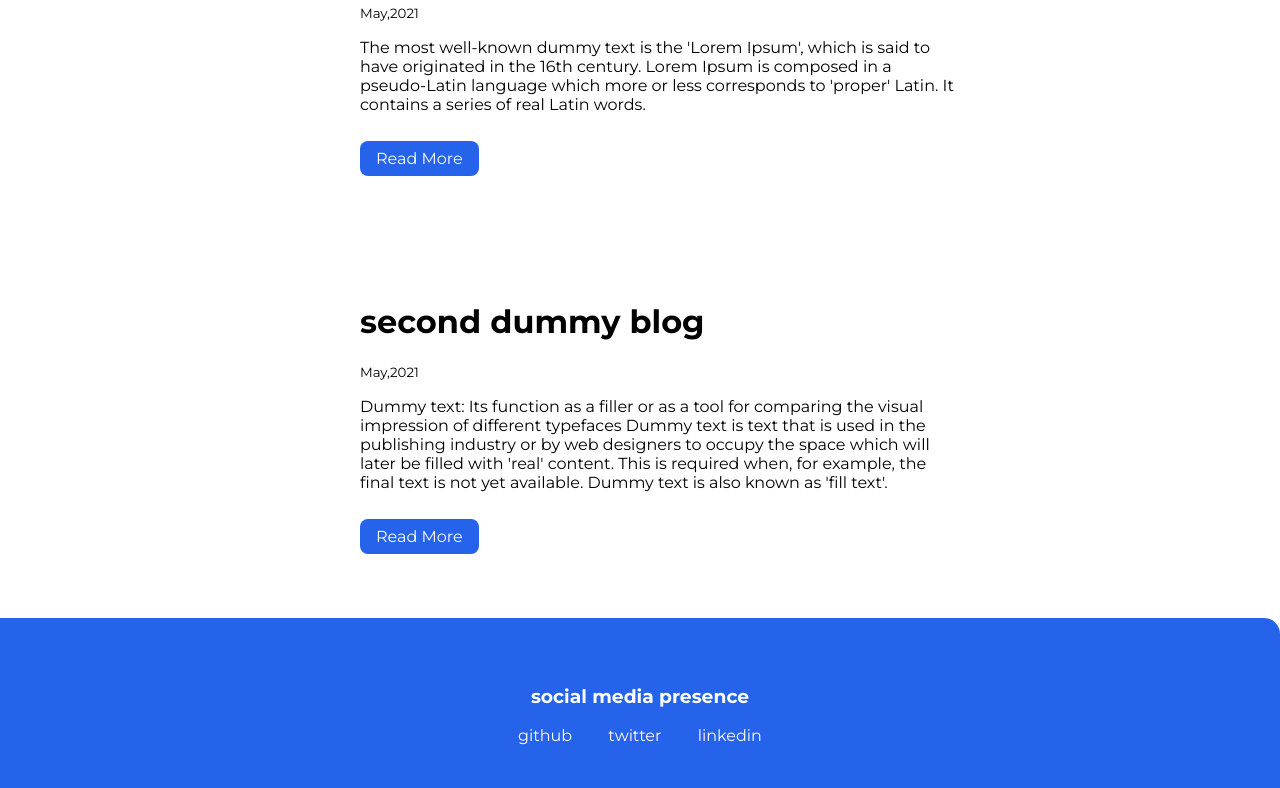
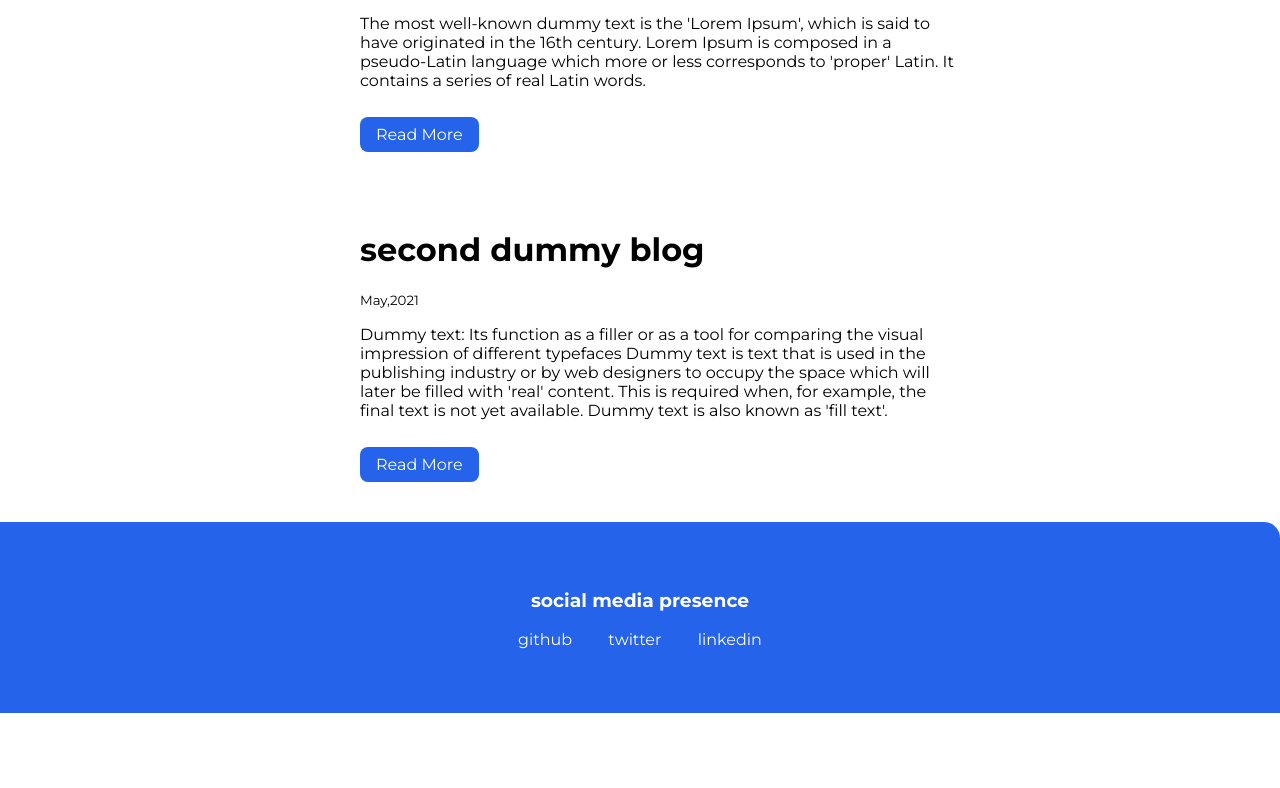
Before and after one commit to saicharan-gouru/My-portfolio, a plain HTML site: page blogs.html in a window 1280 px wide. Shown: the part 501-1289 px from the top of the page. After the commit the page ends 1214 px from the top, so only its background shows below. Drawn offline with Linux system fonts and the light colour scheme.

Commit message:
Update style.css

```diff
--- a/style.css
+++ b/style.css
@@ -122,5 +122,5 @@ body {
 }
 
 .space {
-    padding: 3.5rem;
+    padding: 2rem;
 }
```
